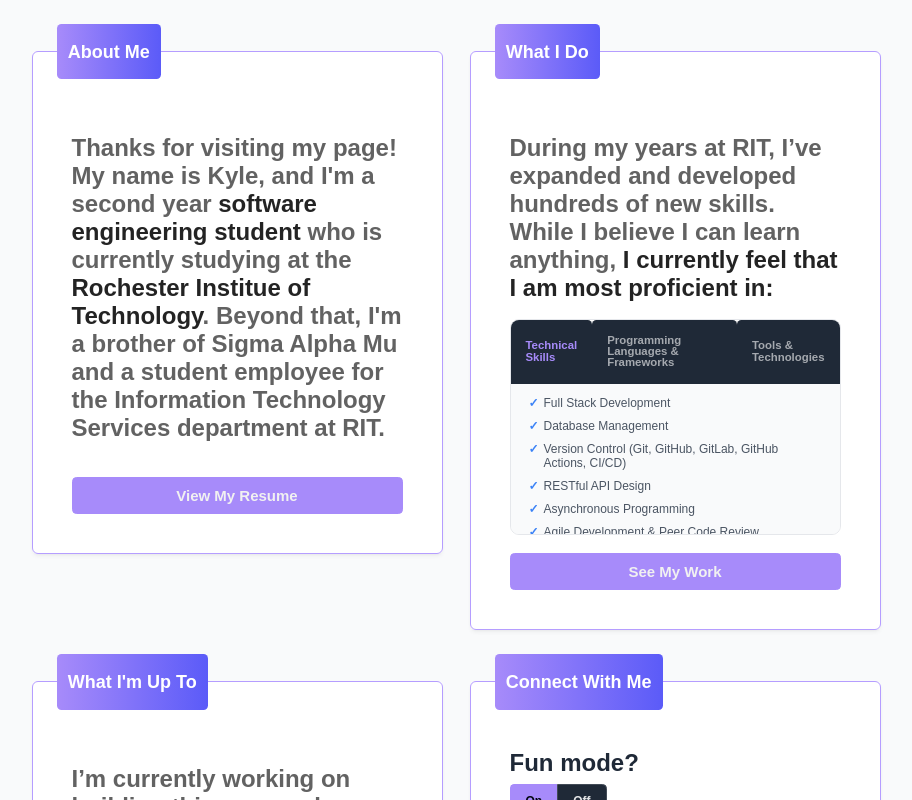
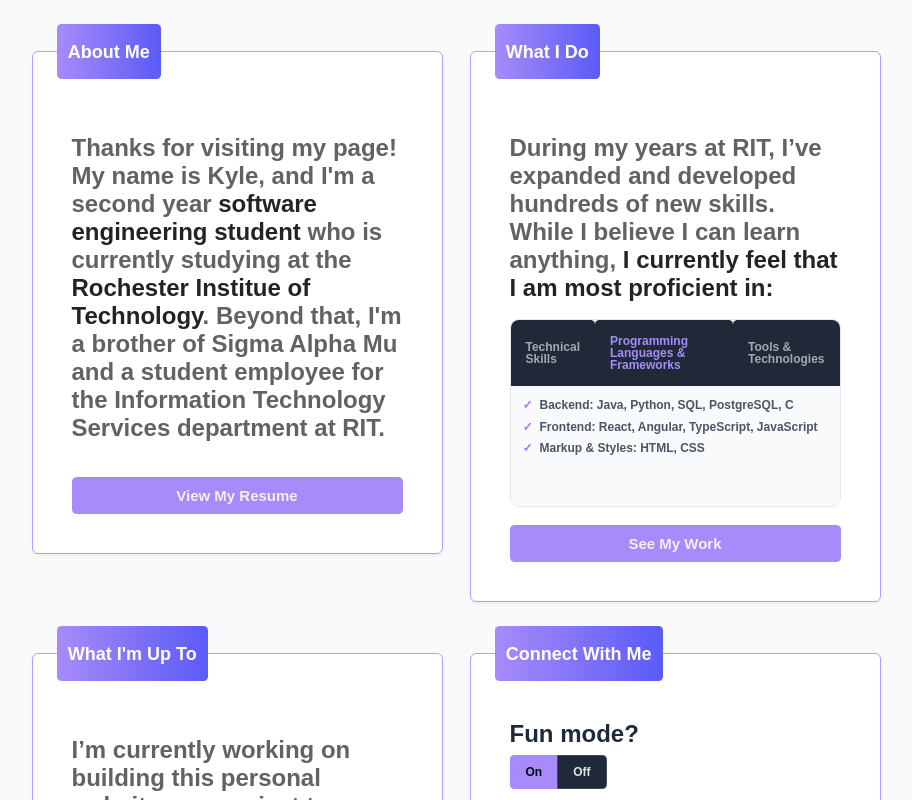
Before and after one commit to kl5391/kl5391.github.io, a React (Vite) app: page / in a window 1280 px wide. Shown: the top 800 px of the page, without its empty margins (184-1096 px from the left). Built offline with nearby package versions, Linux system fonts and the light colour scheme; a web font is replaced by a local one.

Commit message:
style improvements to scrollpanels

```diff
--- a/src/App.jsx
+++ b/src/App.jsx
@@ -1,4 +1,3 @@
-import Navbar from "./Navbar";
 import "primereact/resources/themes/lara-dark-purple/theme.css";
 import { BrowserRouter as Router, Routes, Route } from "react-router-dom";
 import AppRoutes from "./Routes";
--- a/src/pages/Home.jsx
+++ b/src/pages/Home.jsx
@@ -16,7 +16,7 @@ import SocialMediaCard from "../social-media-card";
 
 export default function Home() {
   const navigate = useNavigate();
-  const [activeIndex, setActiveIndex] = useState(0);
+  const [activeIndex, setActiveIndex] = useState(1);
   const options = ["On", "Off"];
   const [value, setValue] = useState(options[0]);
 
@@ -37,8 +37,8 @@ export default function Home() {
   function ListObject({ activeIndex }) {
     if (activeIndex == 0) {
       return (
-        <ScrollPanel style={{ width: "100%", height: "200px" }}>
-          <ul className="scroll-panel">
+        <ScrollPanel>
+          <ul>
             <li>Full Stack Development</li>
             <li>Database Management</li>
             <li>
@@ -52,8 +52,8 @@ export default function Home() {
       );
     } else if (activeIndex == 1) {
       return (
-        <ScrollPanel style={{ width: "100%", height: "200px" }}>
-          <ul className="scroll-panel">
+        <ScrollPanel>
+          <ul>
             <li>
               <strong>Backend:</strong> Java, Python, SQL, PostgreSQL, C
             </li>
@@ -68,8 +68,8 @@ export default function Home() {
       );
     } else if (activeIndex == 2) {
       return (
-        <ScrollPanel style={{ width: "100%", height: "200px" }}>
-          <ul className="scroll-panel">
+        <ScrollPanel>
+          <ul>
             <li>PostgreSQL</li>
             <li>Git, GitHub, GitLab</li>
             <li>CI/CD Pipelines</li>
--- a/src/pages/pages.css
+++ b/src/pages/pages.css
@@ -80,29 +80,35 @@
   overflow: hidden; /* Keeps child corners rounded */
 }
 
-.tab-menu {
-  /* Let PrimeReact styles handle most of this, just adjust font */
-  font-size: clamp(0.85rem, 1.5vw, 0.95rem);
-}
-
-.scroll-panel {
-  background-color: #f9fafb;
-  padding: 1rem 1.5rem;
-  color: var(--text-secondary);
-  list-style: none; /* Remove default bullets */
-  margin: 0;
-}
-
-/* Style list items for a cleaner look */
-.scroll-panel li {
-  padding-left: 1.25rem;
-  position: relative;
-  margin-bottom: 0.75rem;
-}
-
 .p-fieldset {
   border: 2px solid #b59dff;
   border-radius: 8px;
+}
+
+.p-scrollpanel-wrapper {
+  background-color: #f9fafb;
+  color: var(--text-secondary);
+  height: 10em;
+  padding-right: 1.1em;
+}
+
+.p-scrollpanel-wrapper ul {
+  margin-top: 0.725em;
+  padding-left: 1em;
+  list-style: none;
+}
+
+.p-scrollpanel-wrapper li::before {
+  content: "✓ ";
+  padding-right: 0.3em;
+  color: rgba(119, 0, 255, 0.562);
+}
+
+.p-scrollpanel-wrapper li {
+  padding-top: 0.3em;
+  font-weight: bold;
+  padding-bottom: 0.3em;
+  font-size: 12pt;
 }
 
 .p-fieldset-legend {
@@ -110,14 +116,6 @@
   background: linear-gradient(to left, rgb(91, 91, 248), #a78bfa);
   color: white; /* Text color for the legend */
   border-width: 0;
-}
-
-.scroll-panel li::before {
-  content: "✓"; /* Checkmark for a nicer bullet */
-  position: absolute;
-  left: 0;
-  color: var(--accent-color);
-  font-weight: bold;
 }
 
 /* -- Button & Other Elements -- */
```
